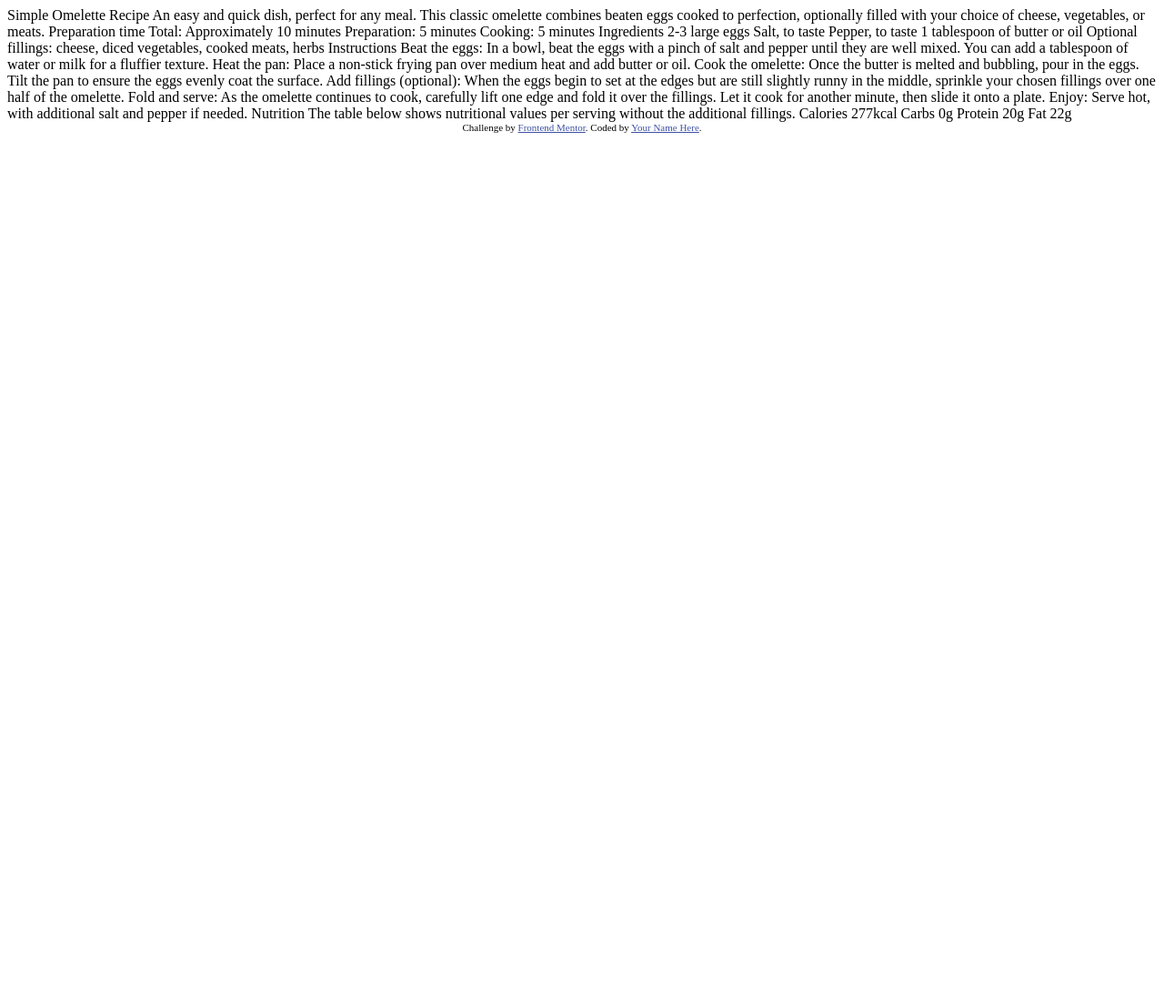
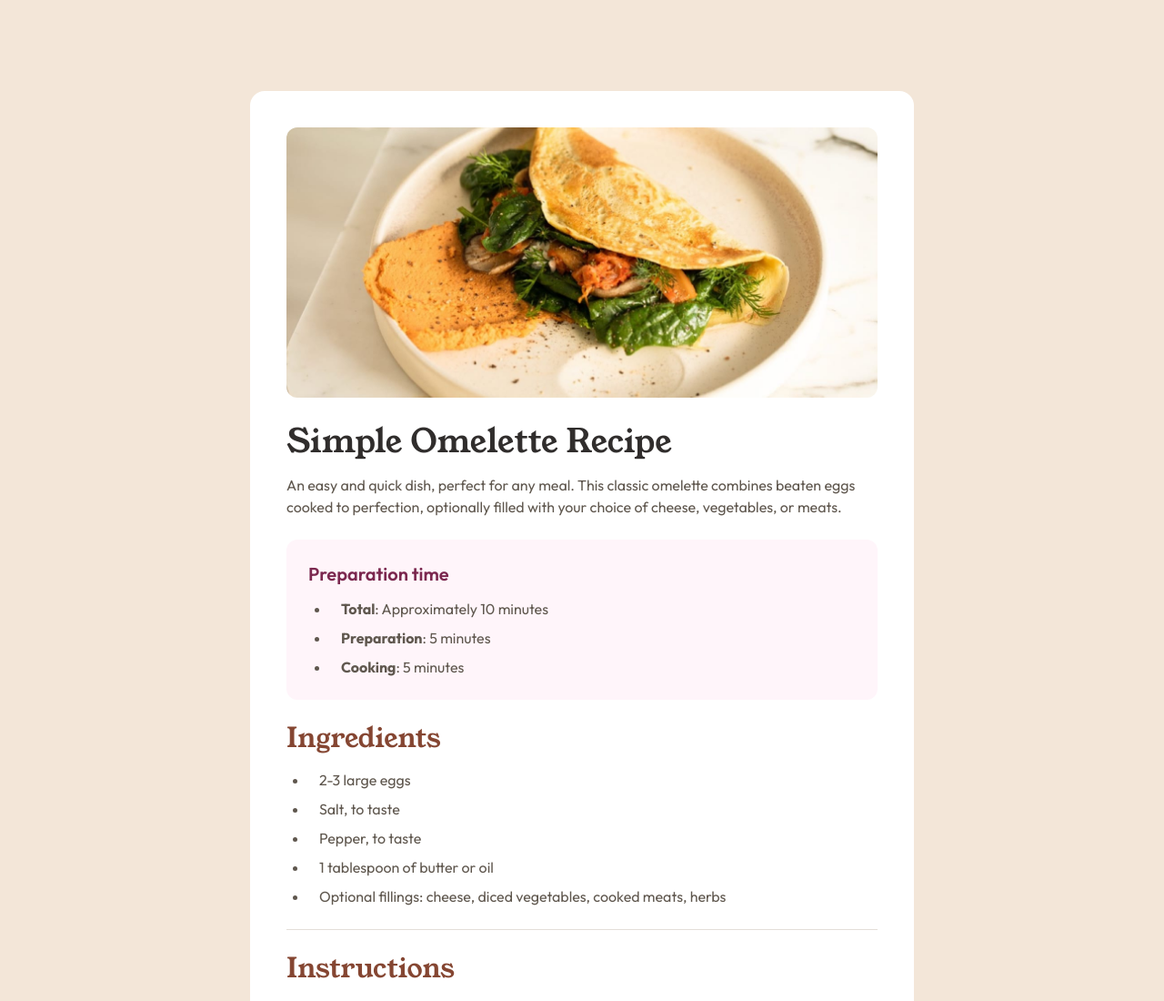
Before and after one commit to dan-vc/frontendmentor-recipe-page, a website: page index.html in a window 1280 px wide. Shown: the top 1100 px of the page at 91% size. Before the commit the page ends 800 px from the top, so only its background shows below. Drawn offline with Linux system fonts and the light colour scheme.

Commit message:
Index html & readme updated

```diff
--- a/index.html
+++ b/index.html
@@ -1,77 +1,125 @@
 <!DOCTYPE html>
 <html lang="en">
+
 <head>
   <meta charset="UTF-8">
-  <meta name="viewport" content="width=device-width, initial-scale=1.0"> <!-- displays site properly based on user's device -->
-
+  <meta name="viewport" content="width=device-width, initial-scale=1.0">
+  <!-- displays site properly based on user's device -->
   <link rel="icon" type="image/png" sizes="32x32" href="./assets/images/favicon-32x32.png">
-
   <title>Frontend Mentor | Recipe page</title>
 
-  <!-- Feel free to remove these styles or customise in your own stylesheet 👍 -->
-  <style>
-    .attribution { font-size: 11px; text-align: center; }
-    .attribution a { color: hsl(228, 45%, 44%); }
-  </style>
+  <link rel="preconnect" href="https://fonts.googleapis.com">
+  <link rel="preconnect" href="https://fonts.gstatic.com" crossorigin>
+  <link href="https://fonts.googleapis.com/css2?family=Outfit:wght@100..900&family=Young+Serif&display=swap"
+    rel="stylesheet">
+  <link rel="stylesheet" href="src/output.css">
 </head>
-<body>
 
-  Simple Omelette Recipe
+<body class="bg-stone-100 font-outfit text-stone-600 relative sm:py-25 sm:px-8">
 
-  An easy and quick dish, perfect for any meal. This classic omelette combines beaten eggs cooked
-  to perfection, optionally filled with your choice of cheese, vegetables, or meats.
+  <main class="max-w-[730px] bg-white mx-auto sm:rounded-2xl pb-20 sm:p-10">
+    <header>
+      <img src="assets/images/image-omelette.jpeg" alt="Imagen del platillo" class="sm:rounded-xl mb-7">
+    </header>
 
-  Preparation time
+    <div class="px-8 flex flex-col gap-6 sm:p-0">
+      <section>
+        <h1 class="font-young text-4xl mb-4 text-stone-900">Simple Omelette Recipe</h1>
+        <p>An easy and quick dish, perfect for any meal. This classic omelette combines beaten eggs cooked
+          to perfection,
+          optionally filled with your choice of cheese, vegetables, or meats.</p>
+      </section>
 
-  Total: Approximately 10 minutes
-  Preparation: 5 minutes
-  Cooking: 5 minutes
+      <section class="bg-rose-50 rounded-xl p-6">
+        <h2 class="font-semibold text-xl text-rose-800 mb-3">Preparation time</h2>
+        <ul class="list-disc ml-6 flex flex-col gap-2">
+          <li class="ps-3"><strong>Total</strong>: Approximately 10 minutes</li>
+          <li class="ps-3"><strong>Preparation</strong>: 5 minutes</li>
+          <li class="ps-3"><strong>Cooking</strong>: 5 minutes</li>
+        </ul>
+      </section>
 
-  Ingredients
+      <section>
+        <h2 class="font-young text-3xl text-brown-800 mb-4">Ingredients</h2>
+        <ul class="list-disc ml-6 flex flex-col gap-2">
+          <li class="ps-3">2-3 large eggs</li>
+          <li class="ps-3">Salt, to taste</li>
+          <li class="ps-3">Pepper, to taste</li>
+          <li class="ps-3">1 tablespoon of butter or oil</li>
+          <li class="ps-3">Optional fillings: cheese, diced vegetables, cooked meats, herbs</li>
+        </ul>
+      </section>
 
-  2-3 large eggs
-  Salt, to taste
-  Pepper, to taste
-  1 tablespoon of butter or oil
-  Optional fillings: cheese, diced vegetables, cooked meats, herbs
+      <hr class="text-stone-150">
 
-  Instructions
+      <section>
+        <h2 class="font-young text-3xl text-brown-800 mb-4">Instructions</h2>
+        <ol class="list-decimal ml-6 flex flex-col gap-2 instructions-list">
+          <li class="ps-3">
+            <strong>Beat the eggs:</strong>
+            In a bowl, beat the eggs with a pinch of salt and pepper until they are well mixed. You can add a tablespoon
+            of water or milk for a fluffier texture.
+          </li>
+          <li class="ps-3">
+            <strong>Heat the pan:</strong>
+            Place a non-stick frying pan over medium heat and add butter or oil.
+          </li>
+          <li class="ps-3">
+            <strong>Cook the omelette:</strong>
+            Once the butter is melted and bubbling, pour in the eggs. Tilt the pan
+            to ensure the eggs evenly coat the surface.
+          </li>
+          <li class="ps-3">
+            <strong>Add fillings (optional):</strong>
+            When the eggs begin to set at the edges but are still slightly
+            runny in the middle, sprinkle your chosen fillings over one half of the omelette.
+          </li>
+          <li class="ps-3">
+            <strong>Fold and serve:</strong>
+            As the omelette continues to cook, carefully lift one edge and fold it over
+            the fillings. Let it cook for another minute, then slide it onto a plate.
+          </li>
+          <li class="ps-3">
+            <strong>Enjoy:</strong>
+            Serve hot, with additional salt and pepper if needed.
+          </li>
+        </ol>
+      </section>
 
-  Beat the eggs: In a bowl, beat the eggs with a pinch of salt and pepper until they are well mixed.
-  You can add a tablespoon of water or milk for a fluffier texture.
+      <hr class="text-stone-150">
 
-  Heat the pan: Place a non-stick frying pan over medium heat and add butter or oil.
+      <section>
+        <h2 class="font-young text-3xl text-brown-800 mb-4">Nutrition</h2>
+        <p class="mb-5">The table below shows nutritional values per serving without the additional fillings.</p>
+        <table class="table-fixed w-full">
+          <tr class="border-b border-stone-150">
+            <td class="py-2 px-6">Calories</td>
+            <td class="py-2 px-6 font-bold text-brown-800">277kcal</td>
+          </tr>
+          <tr class="border-b border-stone-150">
+            <td class="py-2 px-6">Carbs</td>
+            <td class="py-2 px-6 font-bold text-brown-800">0g</td>
+          </tr>
+          <tr class="border-b border-stone-150">
+            <td class="py-2 px-6">Protein</td>
+            <td class="py-2 px-6 font-bold text-brown-800">20g</td>
+          </tr>
+          <tr class="border-b border-stone-150">
+            <td class="py-2 px-6">Fat</td>
+            <td class="py-2 px-6 font-bold text-brown-800">22g</td>
+          </tr>
+        </table>
 
-  Cook the omelette: Once the butter is melted and bubbling, pour in the eggs. Tilt the pan to ensure
-  the eggs evenly coat the surface.
+      </section>
+    </div>
+  </main>
 
-  Add fillings (optional): When the eggs begin to set at the edges but are still slightly runny in the
-  middle, sprinkle your chosen fillings over one half of the omelette.
-
-  Fold and serve: As the omelette continues to cook, carefully lift one edge and fold it over the
-  fillings. Let it cook for another minute, then slide it onto a plate.
-
-  Enjoy: Serve hot, with additional salt and pepper if needed.
-
-  Nutrition
-
-  The table below shows nutritional values per serving without the additional fillings.
-
-  Calories
-  277kcal
-
-  Carbs
-  0g
-
-  Protein
-  20g
-
-  Fat
-  22g
-
-  <div class="attribution">
-    Challenge by <a href="https://www.frontendmentor.io?ref=challenge" target="_blank">Frontend Mentor</a>.
-    Coded by <a href="#">Your Name Here</a>.
+  <div class="absolute bottom-0 left-0 right-0 mx-auto w-fit mb-3">
+    Challenge by <a href="https://www.frontendmentor.io?ref=challenge" target="_blank"
+      class="underline text-brown-800">Frontend Mentor</a>.
+    Coded by <a href="https://portafolio-danvc.netlify.app/" target="_blank"
+      class="font-semibold underline text-brown-800">dan-vc</a>.
   </div>
 </body>
+
 </html>
--- /dev/null
+++ b/package.json
@@ -0,0 +1,6 @@
+{
+  "dependencies": {
+    "@tailwindcss/cli": "^4.1.10",
+    "tailwindcss": "^4.1.10"
+  }
+}
--- /dev/null
+++ b/src/input.css
@@ -0,0 +1,24 @@
+@import "tailwindcss";
+
+@theme {
+    --color-white: hsl(0, 0%, 100%);
+
+    --color-stone-100: hsl(30, 54%, 90%);
+    --color-stone-150: hsl(30, 18%, 87%);
+    --color-stone-600: hsl(30, 10%, 34%);
+    --color-stone-900: hsl(24, 5%, 18%);
+
+    --color-brown-800: hsl(14, 45%, 36%);
+
+    --color-rose-800: hsl(332, 51%, 32%);
+    --color-rose-50: hsl(330, 100%, 98%);
+
+    --font-young: 'Young Serif';
+    --font-outfit: 'Outfit';
+}
+
+.instructions-list li::marker{
+    font-weight: var(--font-weight-bold);
+    color: var(--color-brown-800);
+    font-family: var(--font-sans);
+}
--- a/style-guide.md
+++ /dev/null
@@ -1,40 +0,0 @@
-# Front-end Style Guide
-
-## Layout
-
-The designs were created to the following widths:
-
-- Mobile: 375px
-- Desktop: 1440px
-
-> 💡 These are just the design sizes. Ensure content is responsive and meets WCAG requirements by testing the full range of screen sizes from 320px to large screens.
-
-## Colors
-
-- White: hsl(0, 0%, 100%)
-
-- Stone 100: hsl(30, 54%, 90%)
-- Stone 150: hsl(30, 18%, 87%)
-- Stone 600: hsl(30, 10%, 34%)
-- Stone 900: hsl(24, 5%, 18%)
-
-- Brown 800: hsl(14, 45%, 36%)
-
-- Rose 800: hsl(332, 51%, 32%)
-- Rose 50: hsl(330, 100%, 98%)
-
-## Typography
-
-### Body Copy
-
-- Font size (paragraph): 16px
-
-### Fonts
-
-- Family: [Young Serif](https://fonts.google.com/specimen/Young+Serif)
-- Weights: 400
-
-- Family: [Outfit](https://fonts.google.com/specimen/Outfit)
-- Weights: 400, 600, 700
-
-> 💎 [Upgrade to Pro](https://www.frontendmentor.io/pro?ref=style-guide) for design file access to see all design details and get hands-on experience using a professional workflow with tools like Figma. The design file for this challenge also includes a design system and tablet layout to help you build a more accurate solution faster.
```
Also changed, not shown: README-template.md (deleted), README.md, assets/images/screenshot.png (added), preview.jpg (deleted), src/output.css (added), 1 other file.
